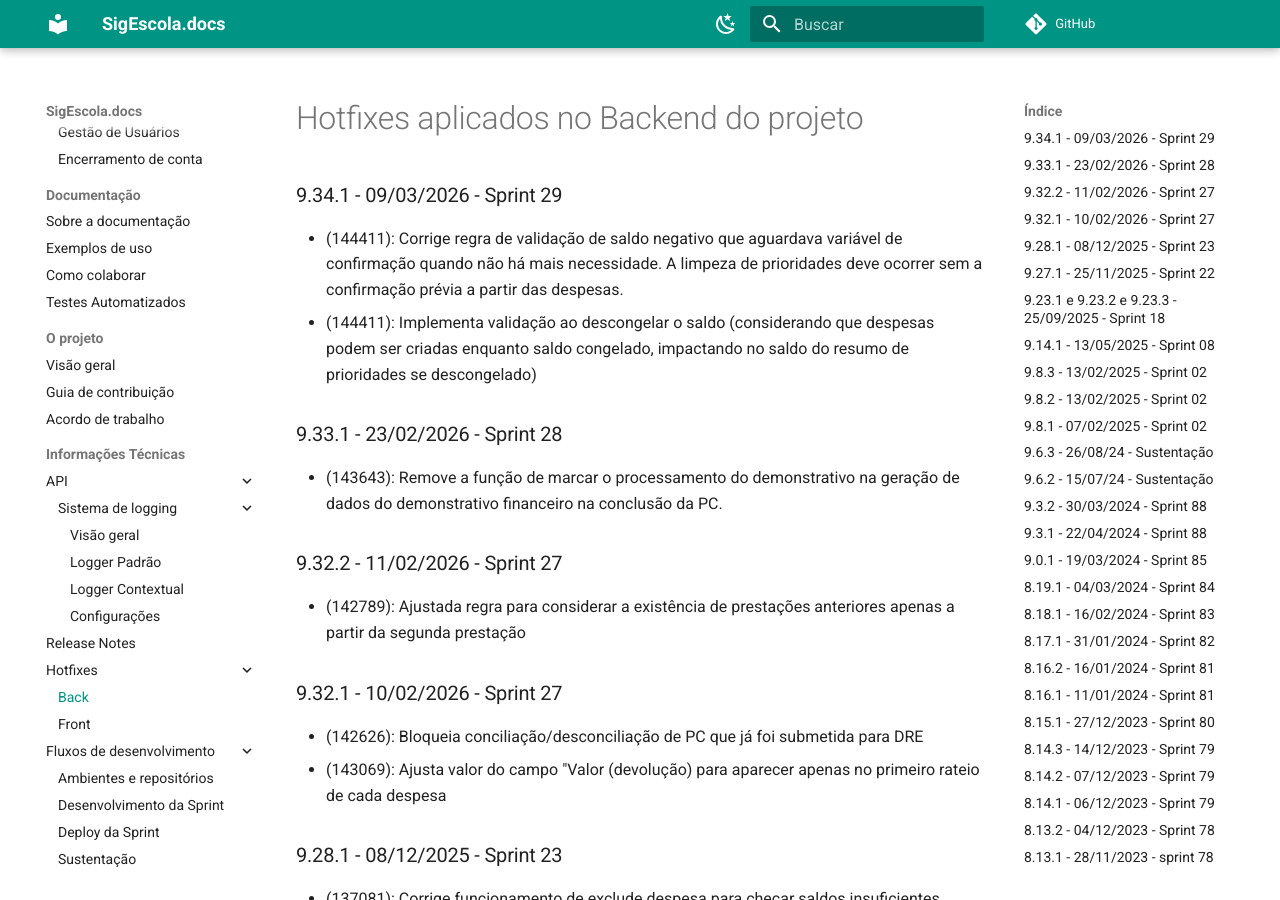
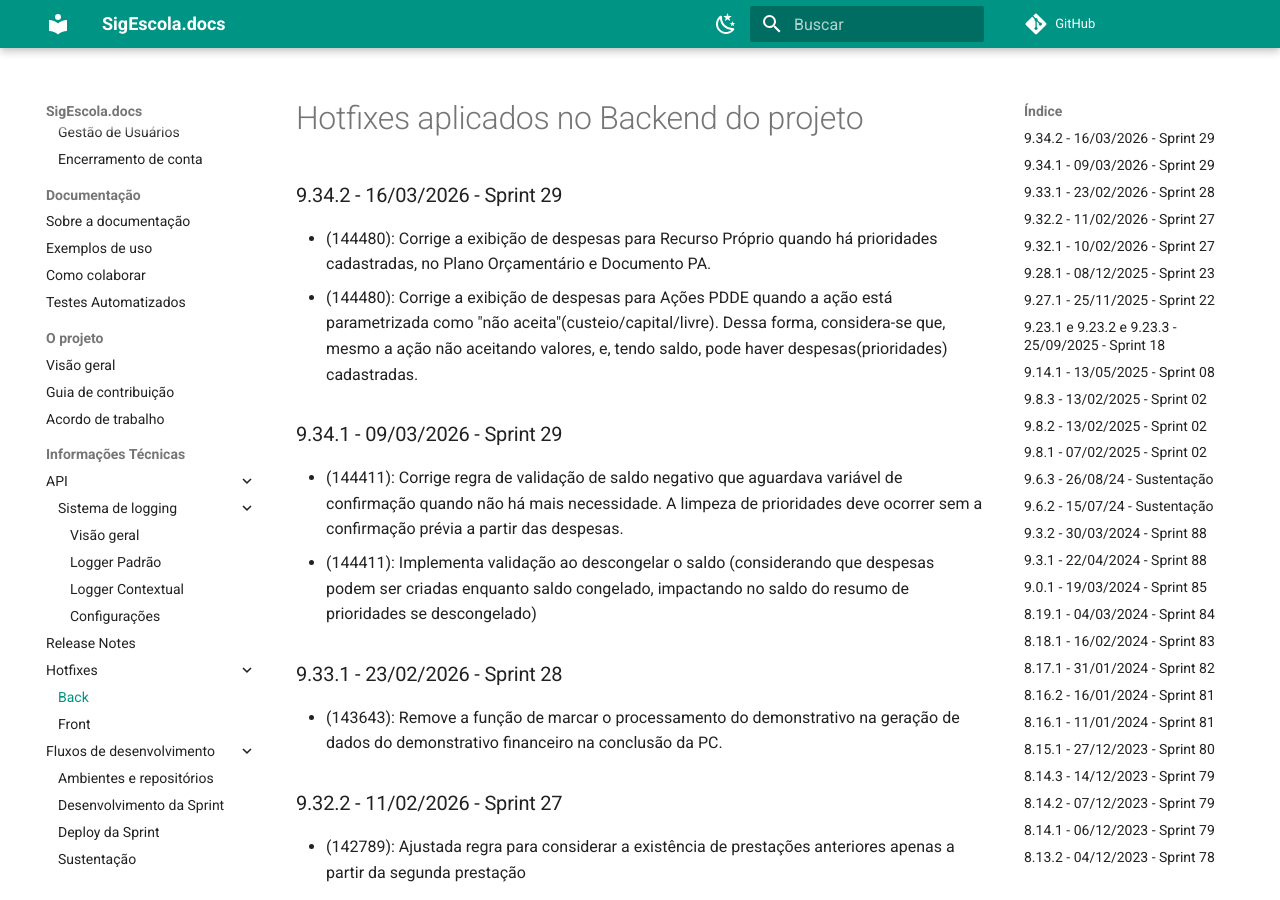
Before and after one commit to prefeiturasp/SME-PTRF-Docs, an MkDocs documentation site: the page built from docs/projeto/hotfixes_back.md, in a window 1280 px wide and 900 px high. Built offline with MkDocs 1.6.1 and Material for MkDocs 9.7.7, drawn with Linux system fonts in a browser that asks for light colours; comment, search, counter and statistics services are not loaded.

Commit message:
Update hotfixes_back.md

```diff
--- a/docs/projeto/hotfixes_back.md
+++ b/docs/projeto/hotfixes_back.md
@@ -1,4 +1,8 @@
 # Hotfixes aplicados no Backend do projeto
+
+### 9.34.2 - 16/03/2026 - Sprint 29
+* (144480): Corrige a exibição de despesas para Recurso Próprio quando há prioridades cadastradas, no Plano Orçamentário e Documento PA.
+* (144480): Corrige a exibição de despesas para Ações PDDE quando a ação está parametrizada como "não aceita"(custeio/capital/livre). Dessa forma, considera-se que, mesmo a ação não aceitando valores, e, tendo saldo, pode haver despesas(prioridades) cadastradas.
 
 ### 9.34.1 - 09/03/2026 - Sprint 29
 * (144411): Corrige regra de validação de saldo negativo que aguardava variável de confirmação quando não há mais necessidade. A limpeza de prioridades deve ocorrer sem a confirmação prévia a partir das despesas.
```
